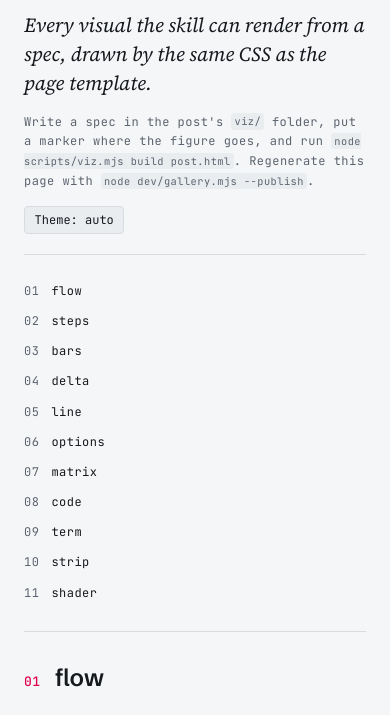
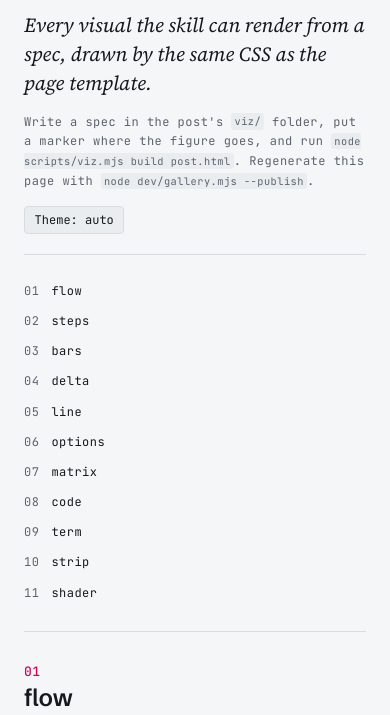
Before and after one commit to buildinternet/buildnotes, a plain HTML site: page assets/components.html in a window 390 px wide. Shown: the part 128-843 px from the top of the page. Drawn offline with Linux system fonts and the light colour scheme; animation ran at ten frames a second.

Commit message:
template: on phones, the chapter number sits above the heading

```diff
--- a/assets/components.html
+++ b/assets/components.html
@@ -80,12 +80,12 @@ h1 {
 .ch > * { width: 100%; max-width: var(--col); margin-inline: auto; min-width: 0; }
 .ch h2 {
   font: 600 1.5rem/1.2 var(--font-display); letter-spacing: -0.01em; margin-block: 0; text-wrap: balance;
-  display: flex; gap: 0.9rem; align-items: baseline;
+  display: flex; flex-direction: column; gap: 0.3rem;
 }
 .ch h3 { font: 600 1.0625rem/1.3 var(--font-display); margin-block: 0.5rem 0; }
 .n { font-size: 0.8125rem; color: var(--mark); font-weight: 500; }
 /* Hang the number in the margin once there is room for it (column + number + gap + page padding),
-   so headings line up with the text; on phones it stays inline. */
+   so headings line up with the text; on phones it sits on its own line above the heading. */
 @media (min-width: 48rem) {
   .ch h2 { position: relative; }
   .ch h2 .n { position: absolute; right: calc(100% + 1rem); top: 0.45rem; }
```
Also changed, not shown: assets/template.html (+2 -2 lines).
